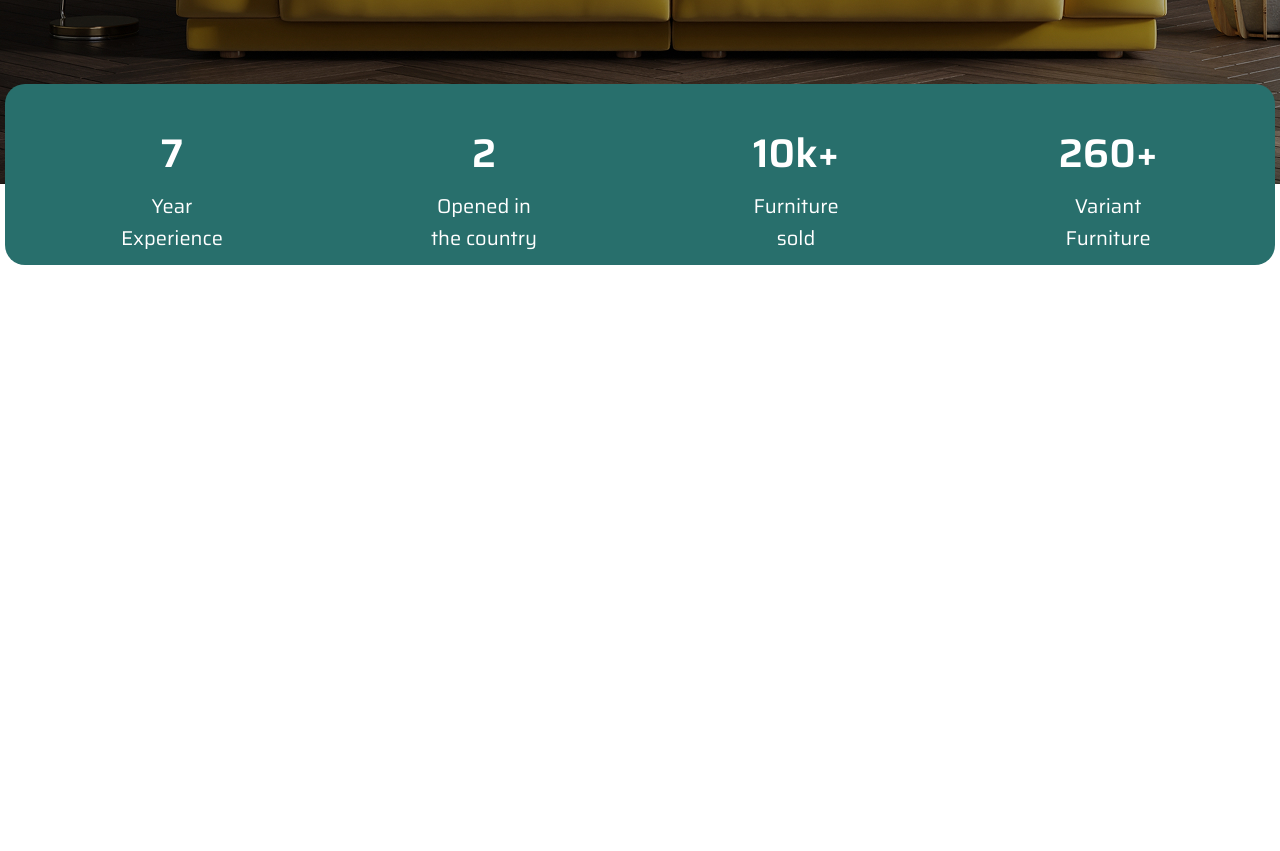
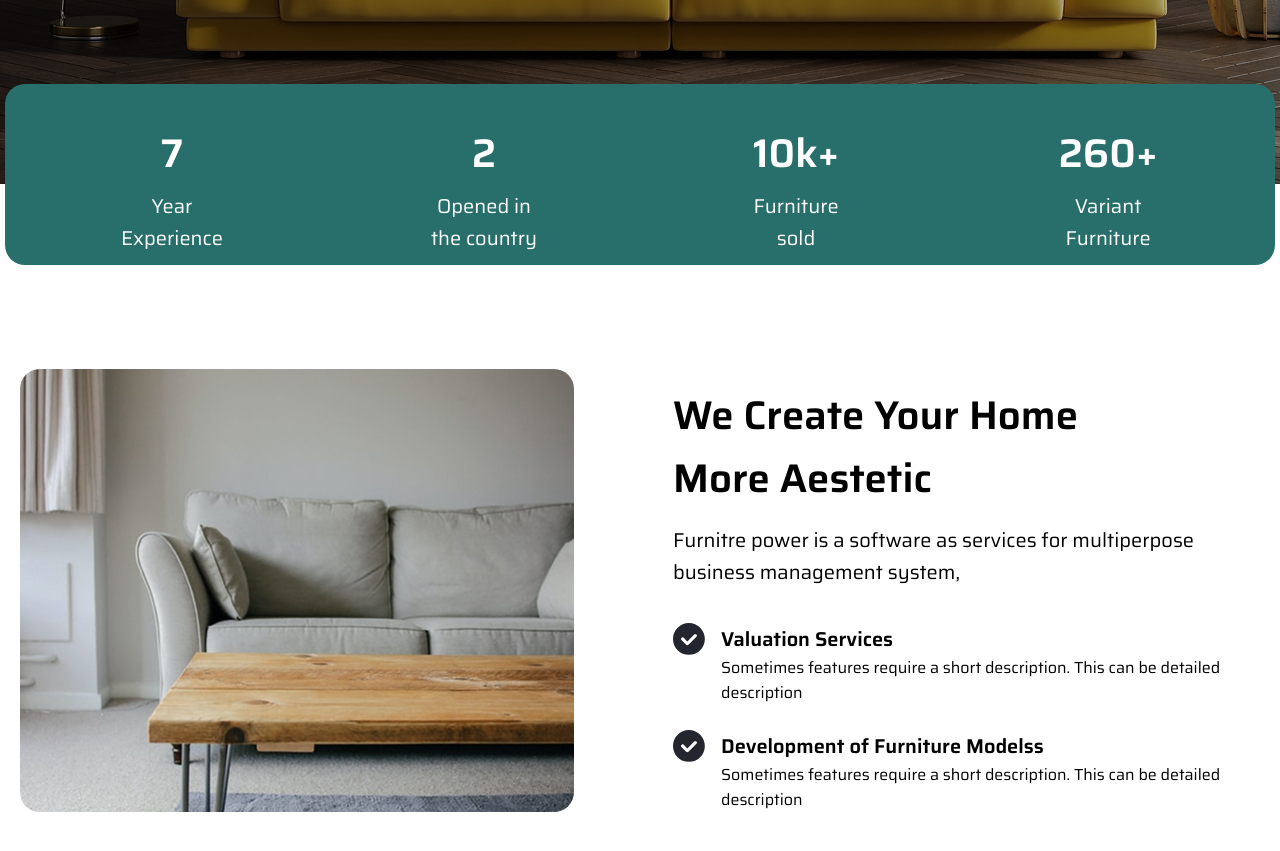
Before and after one commit to runohod/FurniShop, a website built with Vite: page index.html in a window 1280 px wide. Shown: the part 719-1570 px from the top of the page. Before the commit the page ends 984 px from the top, so only its background shows below. Built offline with nearby package versions, Linux system fonts and the light colour scheme; files whose address does not match are found by name.

Commit message:
services

```diff
--- a/index.html
+++ b/index.html
@@ -66,11 +66,48 @@
       </div>
     </section>
 
-    <section class="promo_left">
-      <div class="container">
+    <section class="services">
+      <div class="services_wrapper container">
+          <div class="services_img">
+            <img src="./src/assets/img/services_img.jpg" alt="фото готового решения" class="services_img_1"/>
+          </div>
+          <div class="services_right">
+            <h2 class="services_subtitle">We Create Your Home More Aestetic</h2>
+            <div class="services_description">Furnitre power is a software as services for multiperpose business management system,</div>
+            <ul class="services__list">
+              <li class="services__item">
+                <img src="./src/assets/svg/galka.svg" alt="галочка" class="services_icon"/>
+                <div class="services_text">
+                  <div class="services_item-title">Valuation Services</div>
+                  <div class="services_item-p">Sometimes features require a short description.  This can be detailed description</div>
+                </div>
+                </li>
+              <li class="services__item">
+                <img src="./src/assets/svg/galka.svg" alt="галочка" class="services_icon"/>
+                <div class="services_text">
+                  <div class="services_item-title">Development of Furniture Modelss</div>
+                  <div class="services_item-p">Sometimes features require a short description. This can be detailed description</div>
+                </div>
+              </li>
+            </ul>
+          </div>
+      </div>
+    </section>
+
+      <section class="slider">
+      <div class="slider_wrapper container">
 
       </div>
-    </section>
+      </section>
+
+
+
+
+      <section class="">
+      <div class="_wrapper container">
+
+      </div>
+      </section>
 
   </main>
 
--- a/src/scss/components/header.scss
+++ b/src/scss/components/header.scss
@@ -81,6 +81,7 @@
   position: relative;
   margin-top: -100px;
   z-index: 1;
+  padding-bottom: 30px;
 }
 
 .statistica-wrapper {
--- /dev/null
+++ b/src/scss/components/services.scss
@@ -0,0 +1,67 @@
+.services {
+  display: flex;
+  align-items: center;
+  height: 591px;
+}
+
+.services_wrapper {
+  display: flex;
+  justify-content: space-between;
+}
+
+.services_img_1 {
+  max-width: 554px;
+  max-height: 443px;
+  //   padding-top: 74px;
+  border-radius: 20px;
+}
+
+.services_right {
+  padding-top: 15px;
+  font-weight: 600;
+  font-size: 40px;
+}
+
+.services_subtitle {
+  font-weight: 600;
+  font-size: 40px;
+  max-width: 508px;
+}
+
+.services_description {
+  padding-top: 14px;
+  padding-bottom: 35px;
+  font-weight: 400;
+  font-size: 20px;
+  max-width: 587px;
+}
+
+.services__list {
+  display: flex;
+  flex-direction: column;
+  gap: 25px;
+  max-width: 579px;
+}
+
+.services__item {
+  display: flex;
+  gap: 16px;
+}
+
+.services_text {
+}
+
+.services_icon {
+  width: 32px;
+  height: 32px;
+}
+
+.services_item-title {
+  font-weight: 600;
+  font-size: 20px;
+}
+
+.services_item-p {
+  font-weight: 400;
+  font-size: 16px;
+}
--- /dev/null
+++ b/src/scss/components/slider.scss
@@ -0,0 +1,10 @@
+.slider {
+  display: flex;
+  align-items: center;
+  height: 591px;
+}
+
+.slider_wrapper {
+  display: flex;
+  justify-content: space-between;
+}
--- a/src/scss/style.scss
+++ b/src/scss/style.scss
@@ -2,3 +2,5 @@
 @import url(/src/scss/global.scss);
 @import url(/src/scss/reset.scss);
 @import url(../scss/components/header.scss);
+@import url(../scss/components/services.scss);
+@import url(../scss/components/slider.scss);
```
Also changed, not shown: src/assets/img/services_img.jpg (renamed from src/assets/img/lui-peng-8NxTrV6i4WQ-unsplash 1.jpg), src/assets/svg/galka.svg (added).
